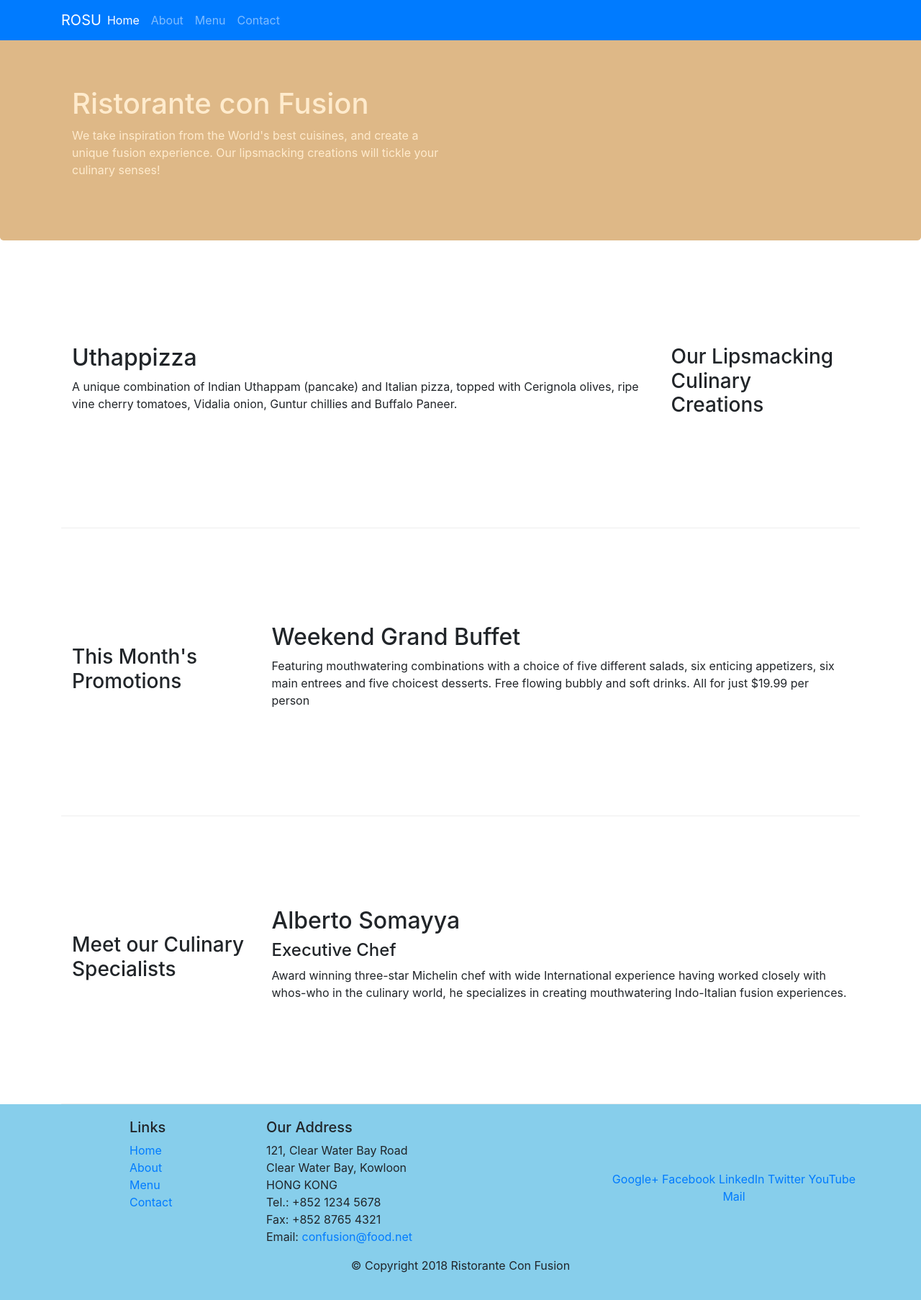
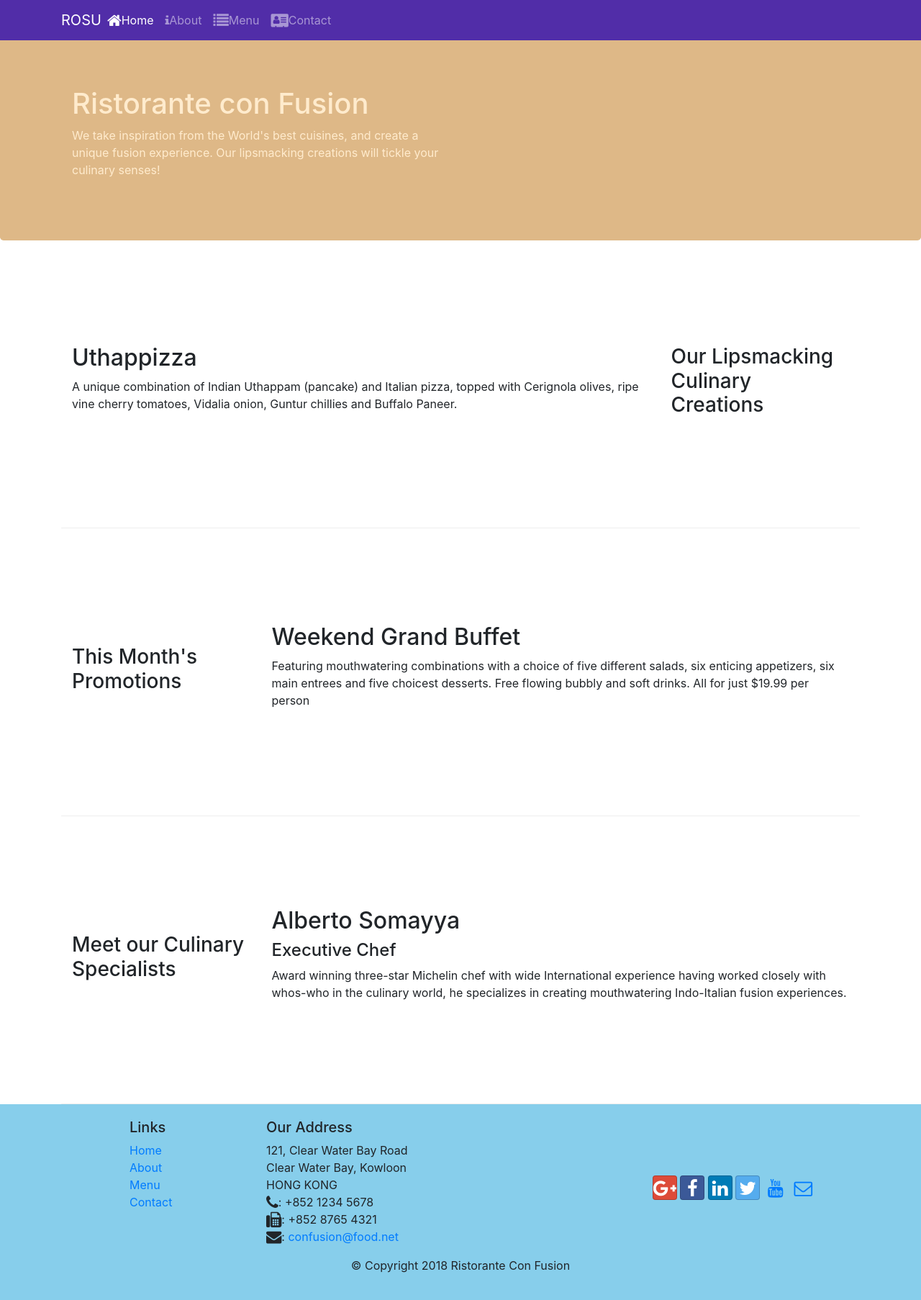
Before and after one commit to adi-howdy/bootstrap, a website: page index.html in a window 1280 px wide. Shown: the whole page at 72% size. Drawn offline with nearby package versions, Linux system fonts and the light colour scheme.

Commit message:
add icons in menu and socail media icons

```diff
--- a/index.html
+++ b/index.html
@@ -9,12 +9,14 @@
 
        <!-- Bootstrap CSS -->
        <link rel="stylesheet" href="node_modules/bootstrap/dist/css/bootstrap.min.css">
+       <link rel="stylesheet" href="node_modules/font-awesome/css/font-awesome.min.css">
+       <link rel="stylesheet" href="node_modules/bootstrap-social/bootstrap-social.css">
        <link rel="stylesheet" href="css/styles.css">
        <title>Ristorante Con Fusion</title>
 </head>
 
 <body>
-    <nav class= "navbar navbar-dark navbar-expand-sm bg-primary fixed-top">
+    <nav class= "navbar navbar-dark navbar-expand-sm fixed-top">
         <div class = "container">
             <button class="navbar-toggler" type="button" data-toggle="collapse" data-target="#Navbar">
                 <span class="navbar-toggler-icon"></span>
@@ -23,10 +25,10 @@
             <a class="navbar-brand mr-auto" href="#">ROSU</a>
             <div class="collapse navbar-collapse" id="Navbar" >
                 <ul class = "navbar-nav mr-auto">
-                    <li class ="nav-item active"><a class="nav-link" href="#">Home</a></li>
-                    <li class ="nav-item"><a class="nav-link" href="./aboutus.html">About</a></li>
-                    <li class ="nav-item"><a class="nav-link" href="#">Menu</a></li>
-                    <li class ="nav-item"><a class="nav-link" href="#">Contact</a></li>
+                    <li class ="nav-item active"><a class="nav-link" href="#"><span class="fa fa-home fa-lg"></span>Home</a></li>
+                    <li class ="nav-item"><a class="nav-link" href="./aboutus.html"> <span class="fa fa-info"  fa-lg></span>About</a></li>
+                    <li class ="nav-item"><a class="nav-link" href="#"> <span class="fa fa-list  fa-lg"></span>Menu</a></li>
+                    <li class ="nav-item"><a class="nav-link" href="#"> <span class="fa fa-address-card  fa-lg"></span>Contact</a></li>
 
                 </ul>
         </div>
@@ -96,19 +98,19 @@
 		              121, Clear Water Bay Road<br>
 		              Clear Water Bay, Kowloon<br>
 		              HONG KONG<br>
-		              Tel.: +852 1234 5678<br>
-		              Fax: +852 8765 4321<br>
-		              Email: <a href="mailto:confusion@food.net">confusion@food.net</a>
+		              <i class="fa fa-phone fa-lg"> </i>: +852 1234 5678<br>
+		              <i class="fa fa-fax fa-lg"></i>: +852 8765 4321<br>
+		              <i class="fa fa-envelope fa-lg"></i>: <a href="mailto:confusion@food.net">confusion@food.net</a>
 		           </address>
                 </div>
                 <div class = "col-12 col-sm-4 align-self-center">
                     <div class="text-center">
-                        <a href="http://google.com/+">Google+</a>
-                        <a href="http://www.facebook.com/profile.php?id=">Facebook</a>
-                        <a href="http://www.linkedin.com/in/">LinkedIn</a>
-                        <a href="http://twitter.com/">Twitter</a>
-                        <a href="http://youtube.com/">YouTube</a>
-                        <a href="mailto:">Mail</a>
+                            <a class = "btn btn-social-icon btn-google" href="http://google.com/+"><i class="fa fa-google-plus fa-lg"></i></a>
+                            <a class = "btn btn-social-icon btn-facebook"href="http://www.facebook.com/profile.php?id="><i class="fa fa-facebook fa-lg"></i></a>
+                            <a class = "btn btn-social-icon btn-linkedin"href="http://www.linkedin.com/in/"><i class="fa fa-linkedin fa-lg"></i></a>
+                            <a class = "btn btn-social-icon btn-twitter" href="http://twitter.com/"><i class="fa fa-twitter fa-lg"></i></a>
+                            <a class = "btn btn-social-icon btn-goole"href="http://youtube.com/"><i class="fa fa-youtube fa-lg"></i></a>
+                            <a class = "btn btn-social-icon "href="mailto:"><i class="fa fa-envelope-o fa-lg"></i></a>
                     </div>
                 </div>
            </div>
--- a/package.json
+++ b/package.json
@@ -15,6 +15,8 @@
   },
   "dependencies": {
     "bootstrap": "^4.0.0",
+    "bootstrap-social": "^5.1.1",
+    "font-awesome": "^4.7.0",
     "jquery": "^3.3.1",
     "popper.js": "^1.12.9"
   }
```
Also changed, not shown: aboutus.html (+15 -13 lines), 1 other file.
